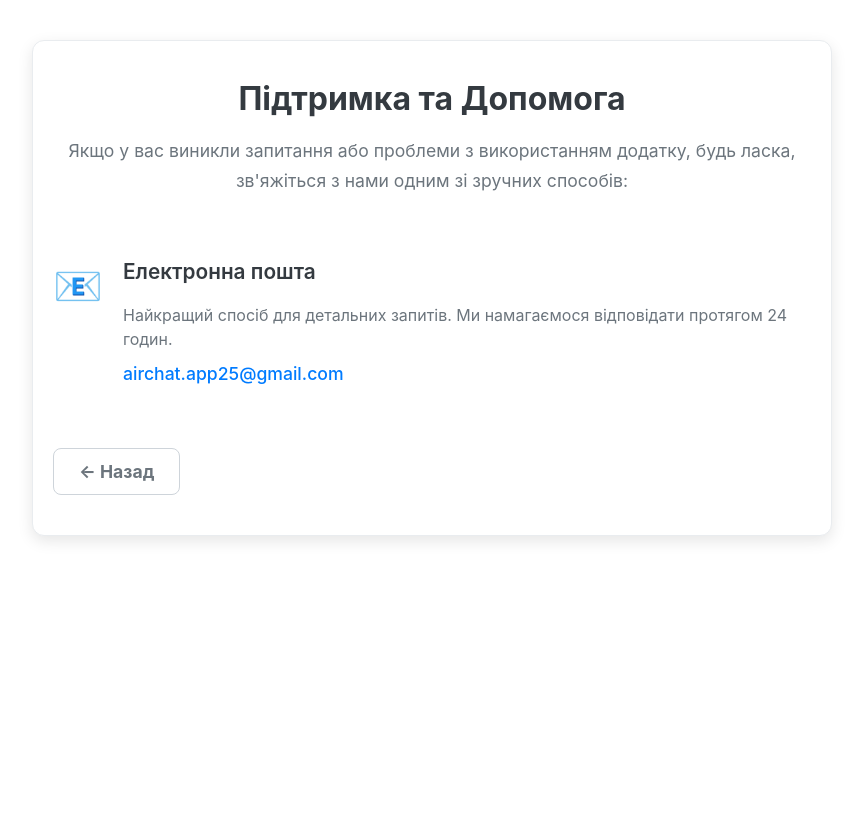
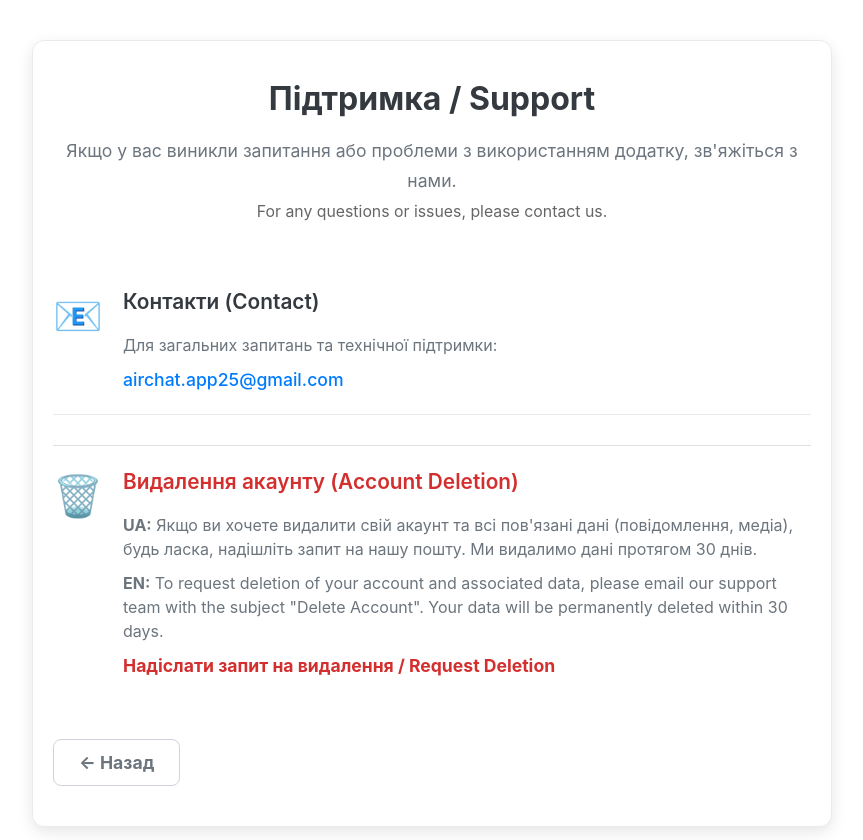
Before and after one commit to air-chat/airchat, a React (Vite) app: page /#/support in a window 1280 px wide. Shown: the whole page, without its empty margins (208-1071 px from the left). Built offline with nearby package versions, Linux system fonts and the light colour scheme.

Commit message:
Update SupportPage.jsx

```diff
--- a/src/pages/SupportPage.jsx
+++ b/src/pages/SupportPage.jsx
@@ -1,30 +1,36 @@
 // src/pages/SupportPage.jsx
 import React from 'react';
-import { Link, useNavigate } from 'react-router-dom';
+import { useNavigate } from 'react-router-dom';
 import './PageStyles.css'; // Підключаємо спільні стилі
 
 const SupportPage = () => {
   const navigate = useNavigate(); // Для кнопки "Назад"
 
-  // --- Замініть ці дані на ваші реальні контакти ---
+  // --- Ваші контакти ---
   const supportEmail = "airchat.app25@gmail.com";
-  const supportPhone = "+380 XX XXX XX XX"; // Необов'язково
-  // const faqLink = "/faq"; // Якщо у вас є сторінка FAQ
+
+  // Тема листа для автоматичного заповнення при кліку
+  const deletionSubject = "Delete Account Request";
 
   return (
     <div className="page-container">
-      <h1 className="page-title support-title">Підтримка та Допомога</h1>
+      <h1 className="page-title support-title">Підтримка / Support</h1>
       <p className="page-message support-intro">
         Якщо у вас виникли запитання або проблеми з використанням додатку,
-        будь ласка, зв'яжіться з нами одним зі зручних способів:
+        зв'яжіться з нами.
+        <br />
+        <span style={{ fontSize: '0.9em', color: '#666' }}>
+          For any questions or issues, please contact us.
+        </span>
       </p>
 
+      {/* Секція: Електронна пошта */}
       <div className="support-section">
         <span className="support-icon" role="img" aria-label="Email">📧</span>
         <div>
-          <h2 className="support-section-title">Електронна пошта</h2>
+          <h2 className="support-section-title">Контакти (Contact)</h2>
           <p className="support-text">
-            Найкращий спосіб для детальних запитів. Ми намагаємося відповідати протягом 24 годин.
+            Для загальних запитань та технічної підтримки:
           </p>
           <a href={`mailto:${supportEmail}`} className="support-link">
             {supportEmail}
@@ -32,23 +38,34 @@ const SupportPage = () => {
         </div>
       </div>
 
+      {/* --- ВАЖЛИВО ДЛЯ GOOGLE PLAY: Секція видалення акаунту --- */}
+      <div className="support-section" id="account-deletion" style={{ marginTop: '30px', borderTop: '1px solid #e0e0e0', paddingTop: '20px' }}>
+        <span className="support-icon" role="img" aria-label="Delete">🗑️</span>
+        <div>
+          <h2 className="support-section-title" style={{ color: '#d32f2f' }}>
+            Видалення акаунту (Account Deletion)
+          </h2>
 
+          <p className="support-text">
+            <strong>UA:</strong> Якщо ви хочете видалити свій акаунт та всі пов'язані дані (повідомлення, медіа),
+            будь ласка, надішліть запит на нашу пошту. Ми видалимо дані протягом 30 днів.
+          </p>
 
-      {/* Розкоментуйте, якщо у вас є FAQ */}
-      {/* {faqLink && (
-        <div className="support-section">
-          <span className="support-icon" role="img" aria-label="FAQ">❓</span>
-          <div>
-            <h2 className="support-section-title">Часті Запитання (FAQ)</h2>
-            <p className="support-text">
-              Можливо, відповідь на ваше запитання вже є тут:
-            </p>
-            <Link to={faqLink} className="support-link">
-              Перейти до FAQ
-            </Link>
-          </div>
+          <p className="support-text" style={{ marginTop: '10px' }}>
+            <strong>EN:</strong> To request deletion of your account and associated data,
+            please email our support team with the subject "Delete Account".
+            Your data will be permanently deleted within 30 days.
+          </p>
+
+          <a
+            href={`mailto:${supportEmail}?subject=${deletionSubject}&body=Please delete my account associated with phone number:`}
+            className="support-link"
+            style={{ color: '#d32f2f', fontWeight: 'bold' }}
+          >
+            Надіслати запит на видалення / Request Deletion
+          </a>
         </div>
-      )} */}
+      </div>
 
       {/* Кнопка "Назад" */}
       <button onClick={() => navigate(-1)} className="page-button secondary-button back-button">
```
